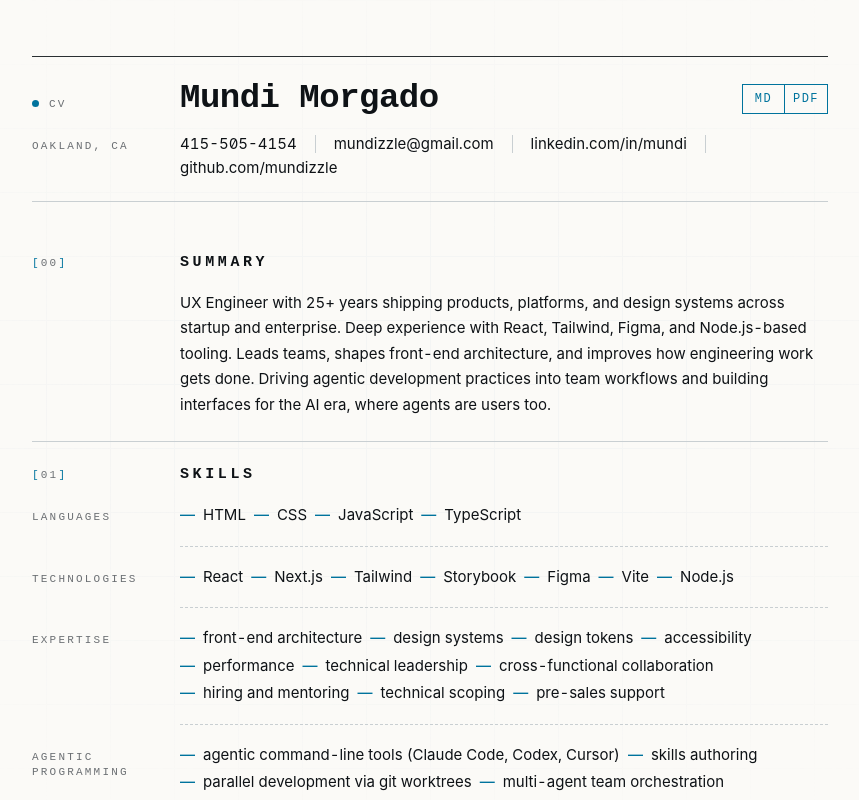
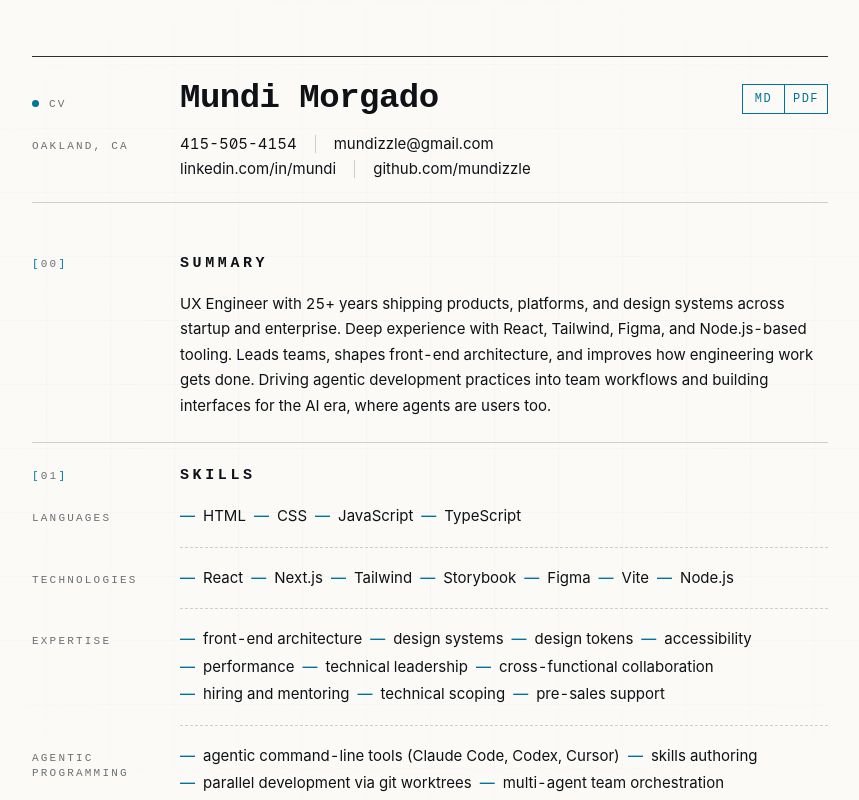
Before and after one commit to mundizzle/mun.digital, a Next.js app: page / in a window 1280 px wide. Shown: the top 800 px of the page, without its empty margins (210-1069 px from the left). Built offline with nearby package versions, Linux system fonts and the light colour scheme.

Commit message:
formatting

```diff
--- a/src/components/resume/Header.tsx
+++ b/src/components/resume/Header.tsx
@@ -10,6 +10,8 @@ interface HeaderProps {
 export function Header({ location, name, contactLinks }: HeaderProps) {
   const actionLinkClassName =
     "inline-flex h-[28px] w-[42px] items-center justify-center border-r border-accent text-[12px] leading-none tracking-[0.12em] text-accent uppercase no-underline transition-colors hover:bg-accent hover:text-bg focus-visible:ring-1 focus-visible:ring-accent focus-visible:outline-none last:border-r-0";
+  const directLinks = contactLinks.filter((item) => item.group !== "profile");
+  const profileLinks = contactLinks.filter((item) => item.group === "profile");
 
   return (
     <header className="mb-7 border-t border-b border-rule py-6 [border-top-color:var(--rule-strong)] print:[break-inside:avoid]">
@@ -52,8 +54,25 @@ export function Header({ location, name, contactLinks }: HeaderProps) {
             className="font-sans text-[15px] text-ink not-italic"
             aria-label="Contact information"
           >
+            <div className="grid gap-y-[7px]">
+              <ContactLinkRow links={directLinks} />
+              <ContactLinkRow links={profileLinks} />
+            </div>
+          </address>
+        </RailBaselineRow>
+      </div>
+    </header>
+  );
+}
+
+function ContactLinkRow({ links }: { links: ContactLink[] }) {
+  if (links.length === 0) {
+    return null;
+  }
+
+  return (
     <ul className="m-0 flex list-none flex-wrap gap-y-[6px] p-0">
-              {contactLinks.map((item) => (
+      {links.map((item) => (
         <li
           className="mr-[18px] flex min-w-0 max-w-full border-r border-rule pr-[18px] last:mr-0 last:border-r-0 last:pr-0"
           key={item.href}
@@ -67,9 +86,5 @@ export function Header({ location, name, contactLinks }: HeaderProps) {
         </li>
       ))}
     </ul>
-          </address>
-        </RailBaselineRow>
-      </div>
-    </header>
   );
 }
--- a/src/components/resume/adaptResume.ts
+++ b/src/components/resume/adaptResume.ts
@@ -121,6 +121,7 @@ function buildContactLinks(resume: JsonResume, extraLinks: ContactLink[] = []) {
     .map((profile) => ({
       text: formatProfileText(profile.url, profile.username),
       href: profile.url ?? "",
+      group: "profile" as const,
     }));
 
   return [...extraLinks, ...profileLinks];
--- a/src/components/resume/types.ts
+++ b/src/components/resume/types.ts
@@ -1,6 +1,7 @@
 export interface ContactLink {
   text: string;
   href: string;
+  group?: "direct" | "profile";
 }
 
 export interface SkillGroup {
--- a/src/components/resume/webContactLinks.ts
+++ b/src/components/resume/webContactLinks.ts
@@ -4,9 +4,11 @@ export const webContactLinks: ContactLink[] = [
   {
     text: "415-505-4154",
     href: "tel:+14155054154",
+    group: "direct",
   },
   {
     text: "mundizzle@gmail.com",
     href: "mailto:mundizzle@gmail.com",
+    group: "direct",
   },
 ];
```
Lines whose indentation alone changed are shown as unchanged.
